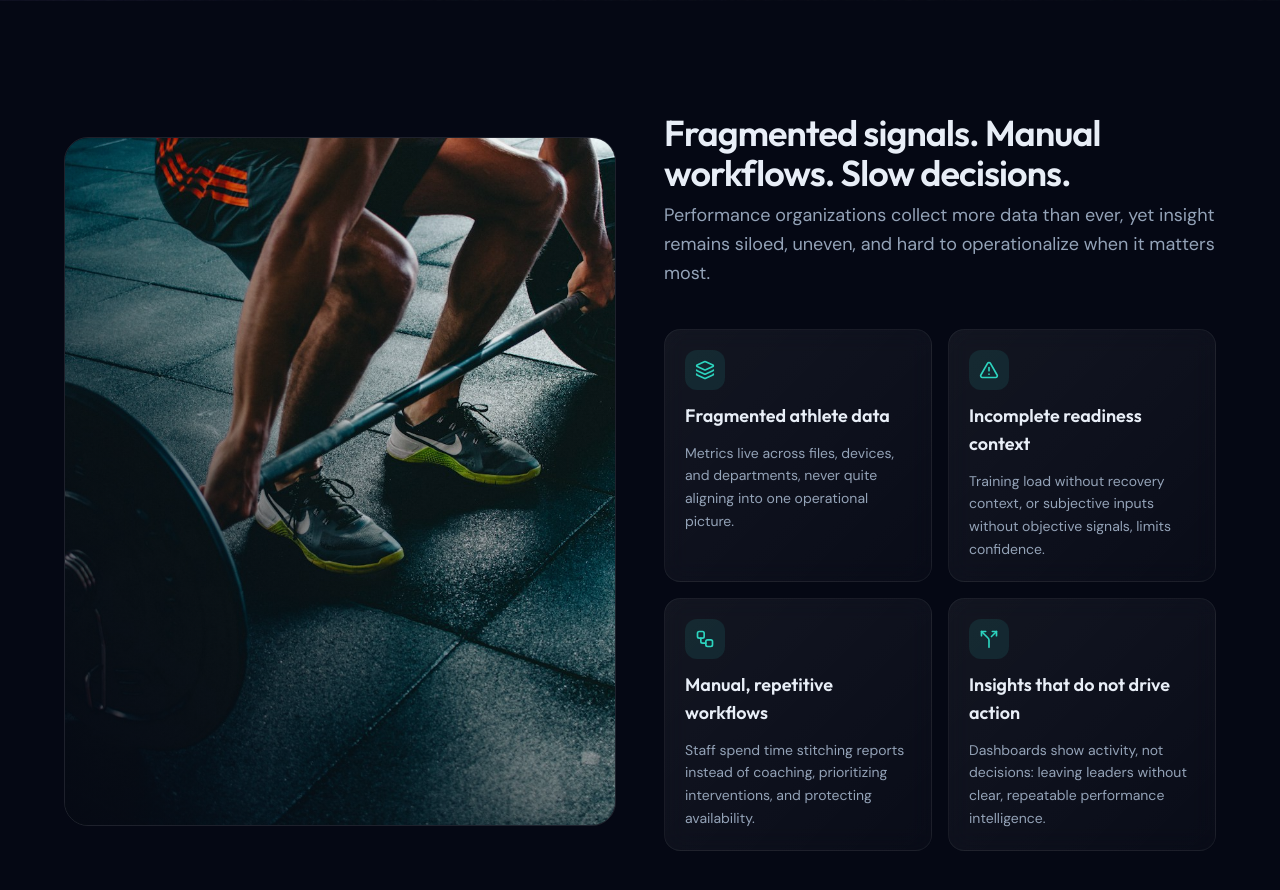
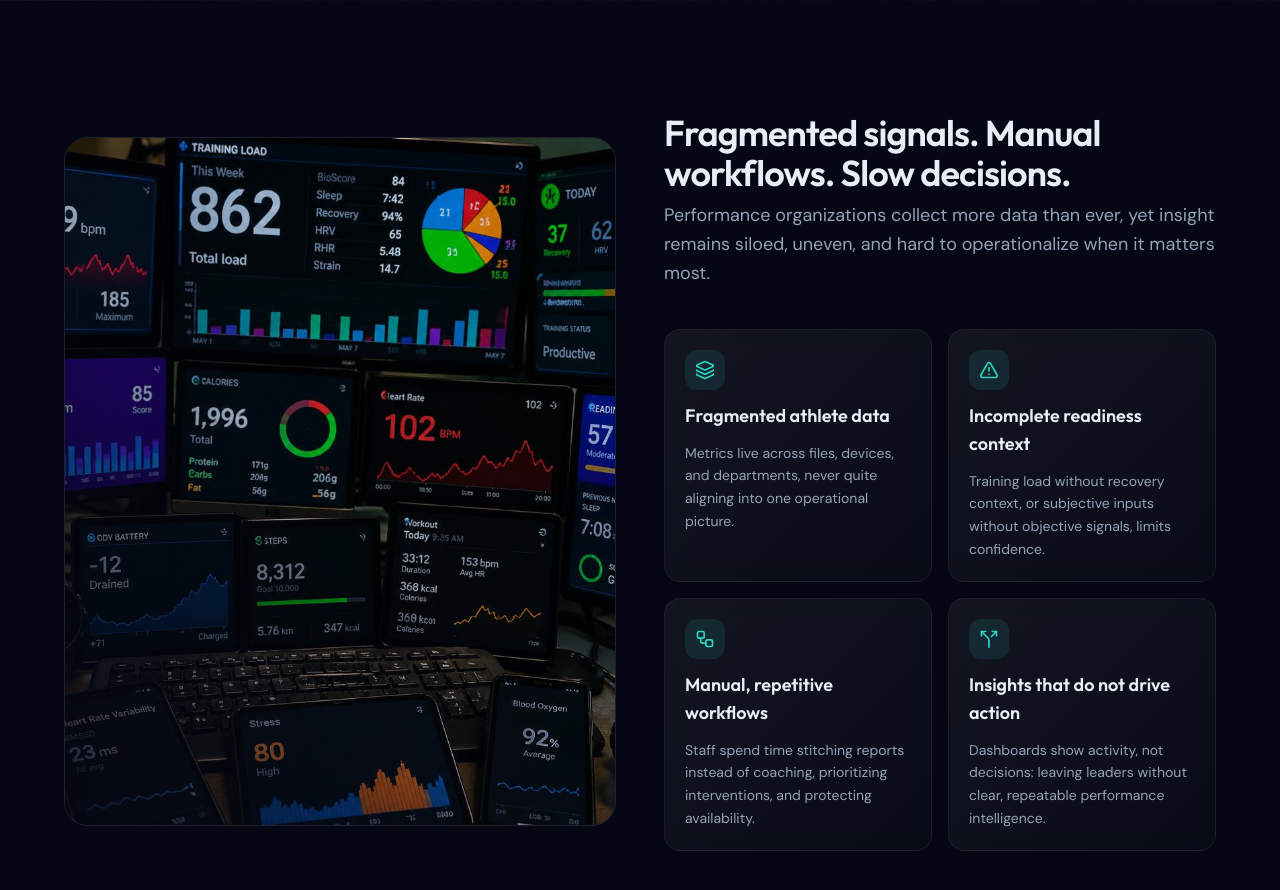
Before and after one commit to FlolabsInnovationsGroup/athleticperformanceintelligence, a Next.js app: page / in a window 1280 px wide. Shown: the part 820-1710 px from the top of the page. Built offline with nearby package versions, Linux system fonts and the light colour scheme; grey boxes are pictures that could not be loaded.

Commit message:
changed picture

```diff
--- a/data/site-content.ts
+++ b/data/site-content.ts
@@ -42,8 +42,8 @@ export const media = {
     alt: "Athletes training in a high-performance facility with focused lighting",
   },
   problem: {
-    src: "/media/problem.jpg",
-    alt: "High-performance training environment, athletic preparation and focus",
+    src: "/media/problem-fragmented-signals.png",
+    alt: "Multiple athlete-performance dashboards showing fragmented and conflicting health metrics",
   },
   solution: {
     src: "https://images.unsplash.com/photo-1576678927484-cc907957088c?auto=format&fit=crop&w=1600&q=85",
```
Also changed, not shown: public/media/problem-fragmented-signals.png (added).
